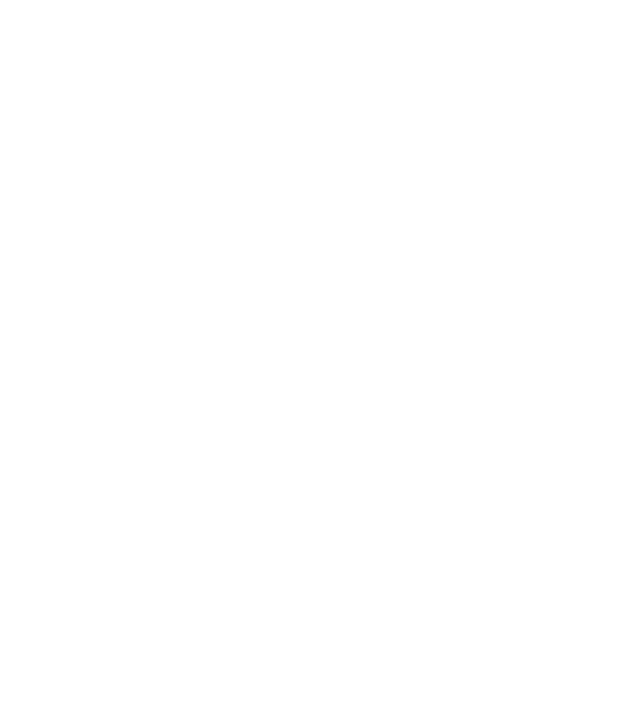
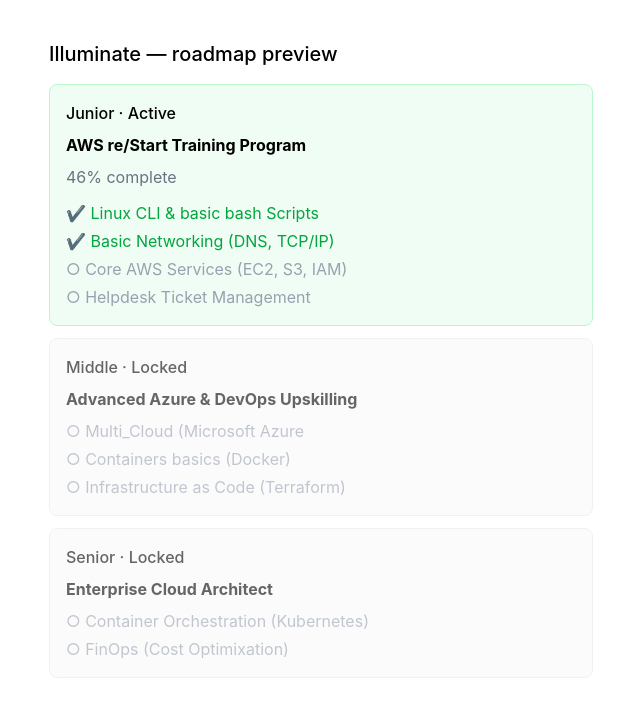
Before and after one commit to Kriviears/Hackjam-2026-team-07, a React (Vite) app in the folder client/: page / in a window 1280 px wide. Shown: the top 716 px of the page, without its empty margins (319-959 px from the left). Built offline with nearby package versions, Linux system fonts and the light colour scheme.

Commit message:
Render CourseCard preview in App.jsx
Temporary test page proving CourseCard renders against mock
data for all three roadmap levels.

```diff
--- a/client/src/App.jsx
+++ b/client/src/App.jsx
@@ -1,9 +1,17 @@
-import { useState } from "react";
+// Temporary test file — just proving CourseCard renders with real mock data.
+// We'll replace this with proper page routing once we build the other pages.
+import CourseCard from "./components/roadmap/CourseCard";
+import { mockRoadmap } from "./data/mockRoadmap";
 
 function App() {
-  const [count, setCount] = useState(0);
-
-  return <></>;
+  return (
+    <div className="max-w-xl mx-auto mt-10 px-4">
+      <h1 className="text-xl font-medium mb-4">Illuminate — roadmap preview</h1>
+      <CourseCard level="junior" data={mockRoadmap.timeline.junior} />
+      <CourseCard level="middle" data={mockRoadmap.timeline.middle} />
+      <CourseCard level="senior" data={mockRoadmap.timeline.senior} />
+    </div>
+  );
 }
 
 export default App;
--- a/client/vite.config.js
+++ b/client/vite.config.js
@@ -1,11 +1,7 @@
 import { defineConfig } from 'vite'
-import react, { reactCompilerPreset } from '@vitejs/plugin-react'
-import babel from '@rolldown/plugin-babel'
+import react from '@vitejs/plugin-react'
+import tailwindcss from '@tailwindcss/vite'
 
-// https://vite.dev/config/
 export default defineConfig({
-  plugins: [
-    react(),
-    babel({ presets: [reactCompilerPreset()] })
-  ],
+  plugins: [react(), tailwindcss()],
 })
```
